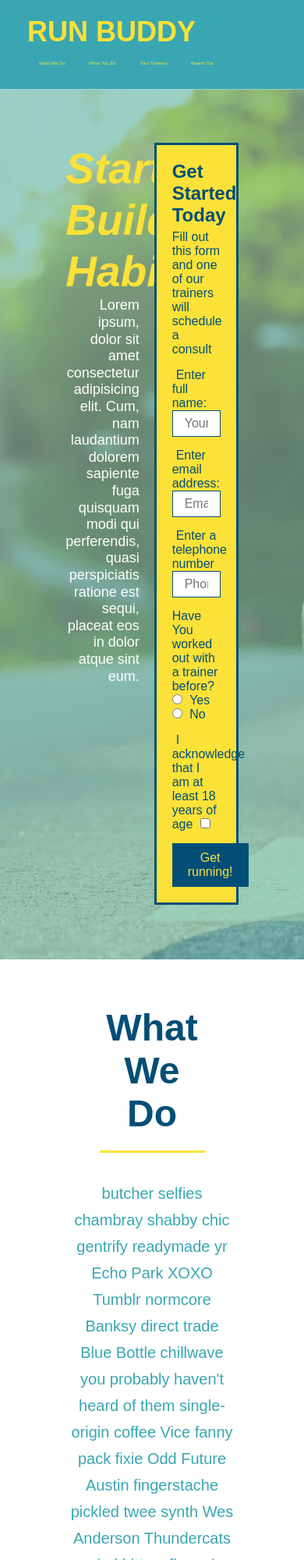
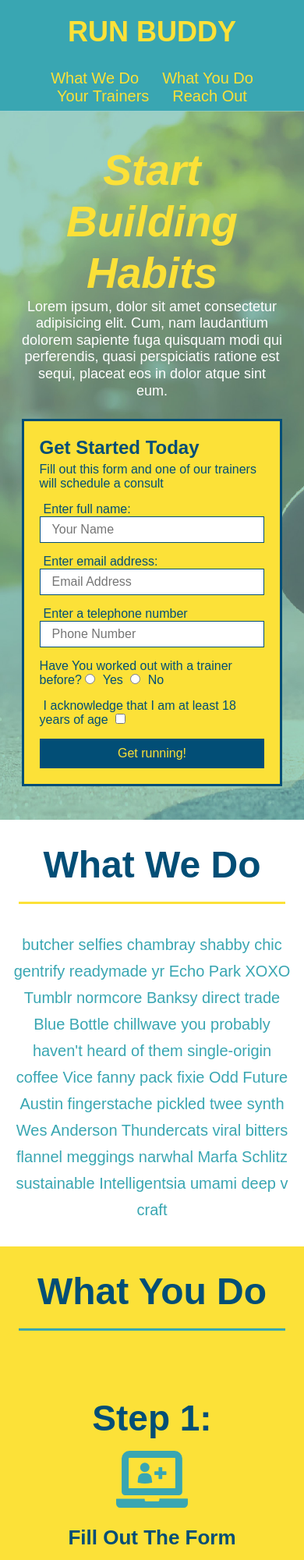
Before and after one commit to jshmtchll/run-buddy, a plain HTML site: page index.html in a window 390 px wide. Shown: the top 2000 px of the page at 78% size. Drawn offline with Linux system fonts and the light colour scheme.

Commit message:
added media queries for tablet/mobile

```diff
--- a/assets/css/style.css
+++ b/assets/css/style.css
@@ -360,15 +360,109 @@ footer a {
 /*media queries*/
 /*MQ FOR SMALLER DESKTOP SCREENS*/
 @media screen and (max-width: 980px) {
+  header {
+      padding-bottom: 0;
+      justify-content: center;
+  }
 
+  header h1 {
+      width: 100%;
+      text-align: center;
+  }
+
+  header nav ul {
+      margin-top: 20px;
+      width: 100%;
+      justify-content: center;
+  }
+
+  header nav ul li a {
+      font-size: 20px;
+  }
+
+  footer h2, footer div {
+      text-align: center;
+      width: 100%;
+  }
+
+  .hero-cta, .hero-form {
+      width: 100%;
+  }
+
+  .hero-cta {
+      text-align: center;
+  }
+
+  .section-title {
+      width: 80%;
+  }
+
+  .trainer {
+      flex: 0 70%;
+  }
+
+  .contact-info iframe {
+      flex: 1 100%;
+  }
 }
 
 /*MQ FOR TABLETS AND SMALLER*/
 @media screen and (max-width: 768px) {
+    section {
+        padding: 30px 15px;
+    }
 
+    .step h3 {
+        flex: 1 100%;
+        text-align: center;
+    }
+
+    .step-info {
+        flex: 2 100%;
+        text-align: center;
+        justify-content: center;
+    }
+
+    .step-image {
+        flex: 0 32%;
+        margin-right: 0;
+        margin-top: 15px;
+        margin-bottom: 15px;
+    }
+
+    .step-text {
+        flex: 100%;
+    }
 }
 
 /*MQ FOR MOBILE PHONES AND SMALLER */
 @media screen and (max-width: 575px) {
+      .hero-form button {
+        width:100%;
+      }
+
+      .section-title {
+        width: 95%
+      }
+
+      .intro p {
+        width: 100%;
+      }
+
+      .trainer {
+        flex: 0 100%
+      }
+
+      .contact-info {
+        text-align:center;
+      }
+
+      .contact-info > * {
+        flex: 0 100%;
+      }
+
+      .contact-form {
+          order: 3;
+      }
 
 }
```
